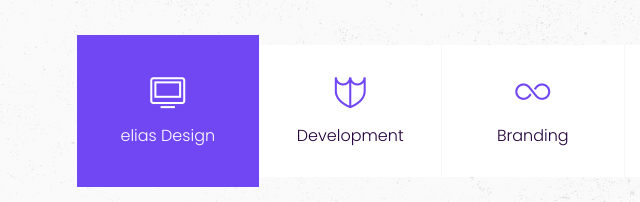
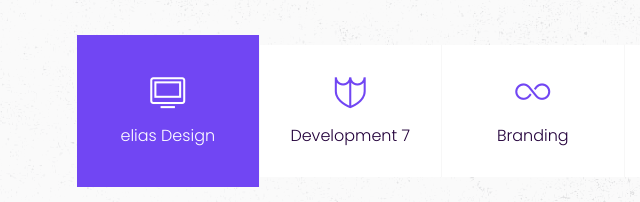
Before and after one commit to ErmiasTsege/UnitTechSolution, a plain HTML site: page UnitTech/HTML/index.html in a window 1280 px wide. Shown: the part 2662-2864 px from the top of the page, 198-838 px from the left. Drawn offline with nearby package versions, Linux system fonts and the light colour scheme; some packages are replaced by stand-ins of ours; a web font is replaced by a local one.

Commit message:
Update index.html
new change

```diff
--- a/UnitTech/HTML/index.html
+++ b/UnitTech/HTML/index.html
@@ -274,7 +274,7 @@
                             </div>
                             <div id="tab-2" class="item">
                                 <span class="icon ti-shield"></span>
-                                <h6>Development</h6>
+                                <h6>Development 7</h6>
                             </div>
                             <div id="tab-3" class="item">
                                 <span class="icon ti-infinite"></span>
```
